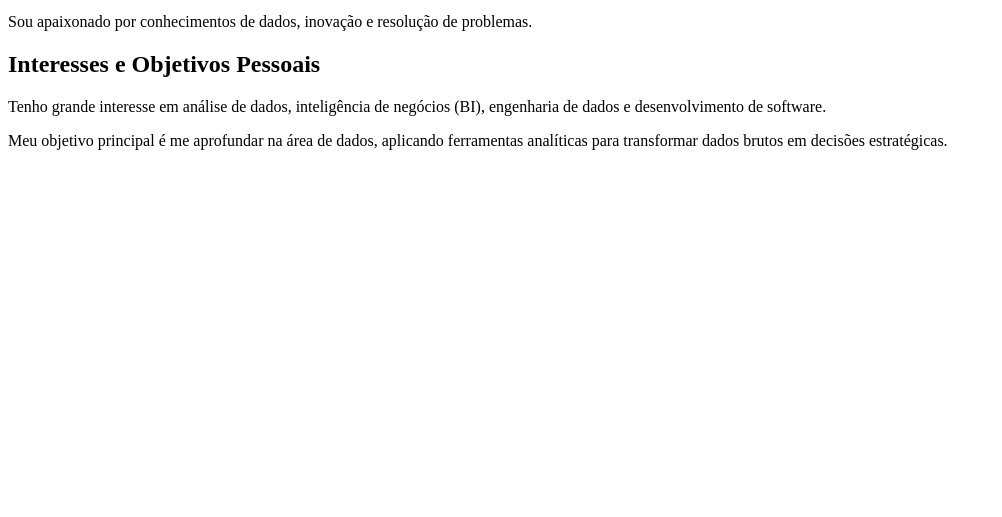
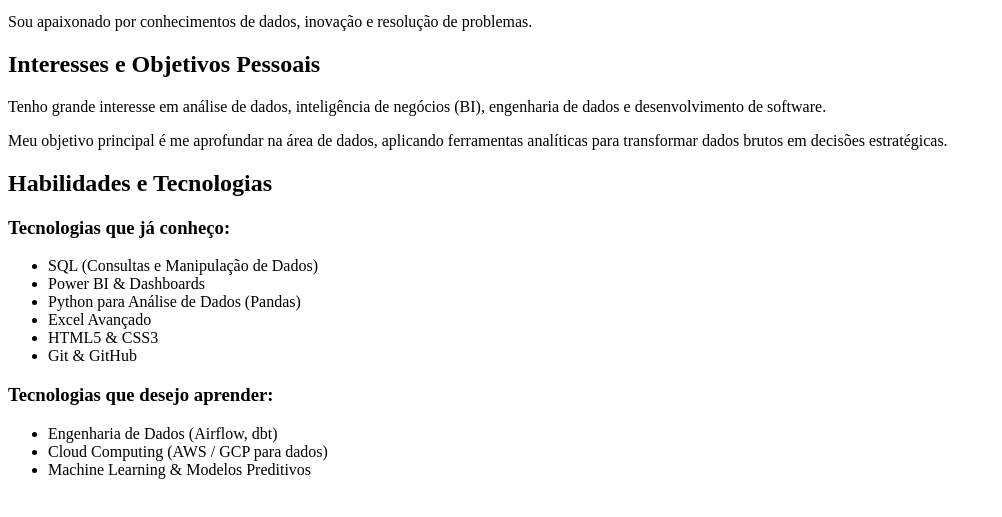
Before and after one commit to gabrielom1/portfolio-pessoal, a plain HTML site: page index.html in a window 1280 px wide. Shown: the part 101-618 px from the top of the page, without its empty margins (0-1002 px from the left). Drawn offline with Linux system fonts and the light colour scheme.

Commit message:
Adiciona lista de habilidades e tecnologias

```diff
--- a/index.html
+++ b/index.html
@@ -18,6 +18,26 @@
             <p>Tenho grande interesse em análise de dados, inteligência de negócios (BI), engenharia de dados e desenvolvimento de software.</p>
             <p>Meu objetivo principal é me aprofundar na área de dados, aplicando ferramentas analíticas para transformar dados brutos em decisões estratégicas.</p>
         </section>
+
+        <section>
+            <h2>Habilidades e Tecnologias</h2>
+            <h3>Tecnologias que já conheço:</h3>
+            <ul>
+                <li>SQL (Consultas e Manipulação de Dados)</li>
+                <li>Power BI & Dashboards</li>
+                <li>Python para Análise de Dados (Pandas)</li>
+                <li>Excel Avançado</li>
+                <li>HTML5 & CSS3</li>
+                <li>Git & GitHub</li>
+            </ul>
+
+            <h3>Tecnologias que desejo aprender:</h3>
+            <ul>
+                <li>Engenharia de Dados (Airflow, dbt)</li>
+                <li>Cloud Computing (AWS / GCP para dados)</li>
+                <li>Machine Learning & Modelos Preditivos</li>
+            </ul>
+        </section>
     </main>
 </body>
 </html>
```
